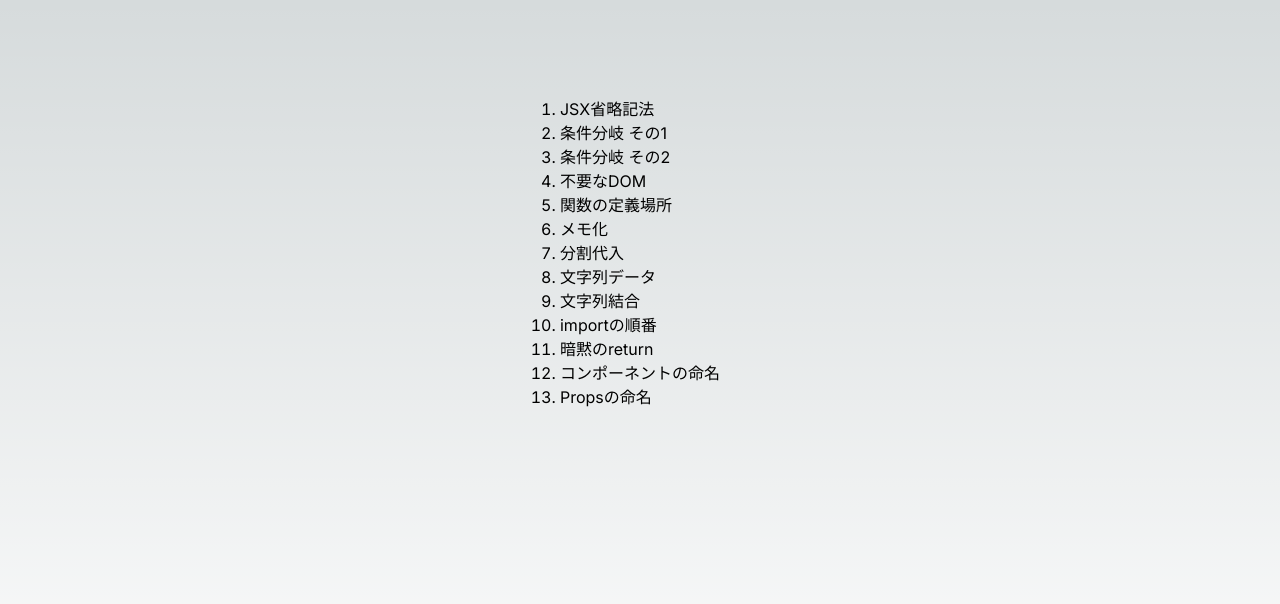
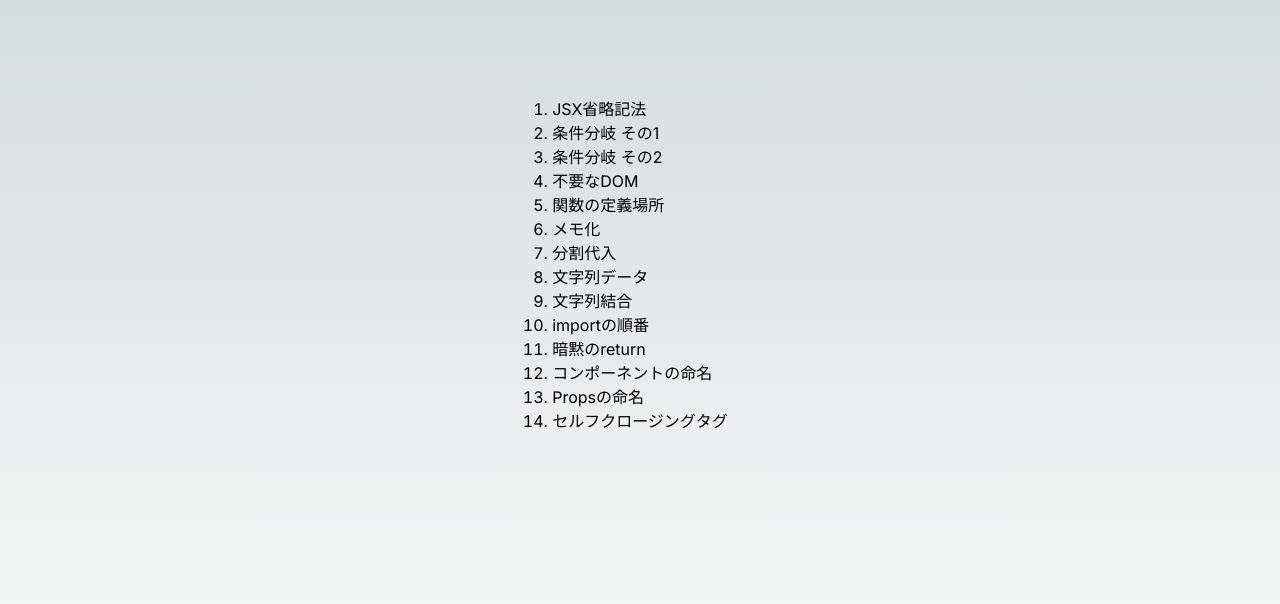
Before and after one commit to wtotw/react-bad-codes, a Next.js app: page / in a window 1280 px wide. Shown: the top 604 px of the page. Built offline with nearby package versions, Linux system fonts and the light colour scheme.

Commit message:
ページ追加

```diff
--- a/src/app/page.tsx
+++ b/src/app/page.tsx
@@ -42,6 +42,9 @@
       <li>
         <Link href="/naming-props">Propsの命名</Link>
       </li>
+      <li>
+        <Link href="/self-closing">セルフクロージングタグ</Link>
+      </li>
     </ol>
   );
 }
```
Also changed, not shown: src/app/self-closing/page.tsx (added, +14 -0 lines).
